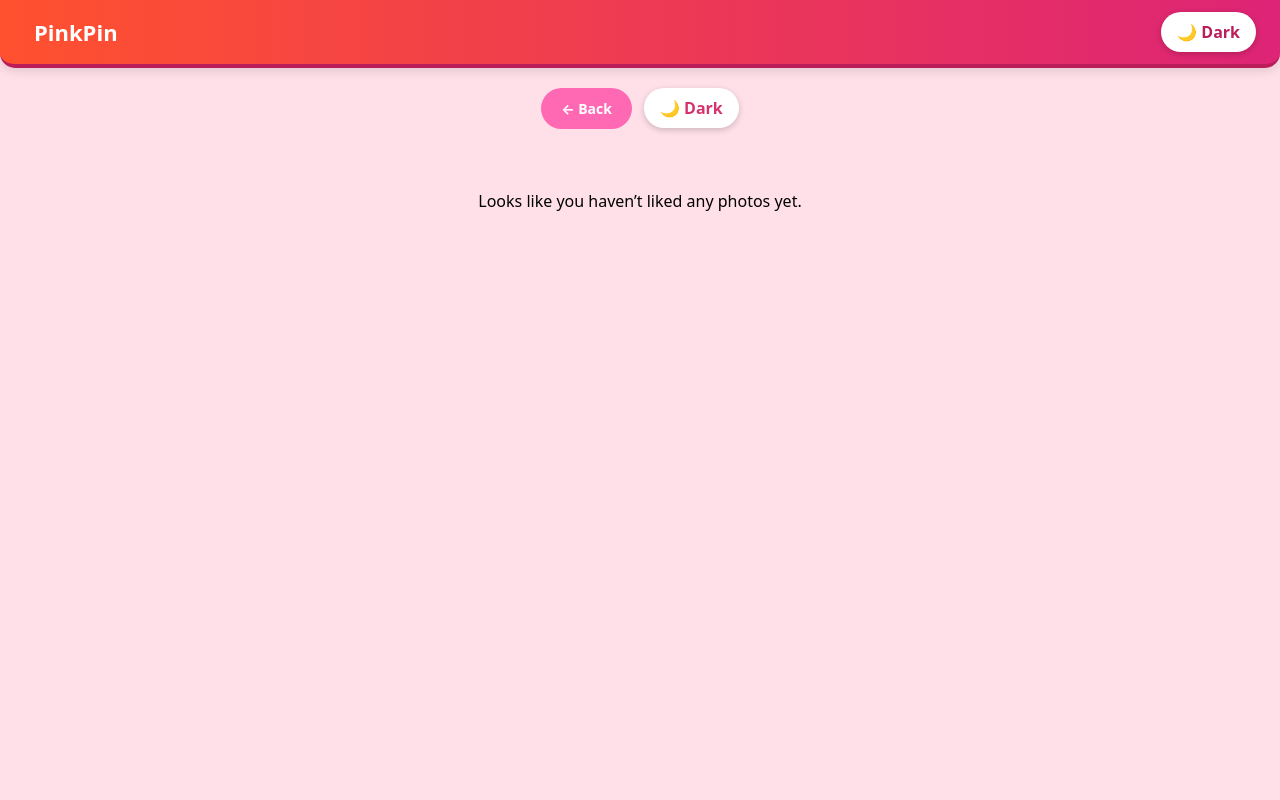
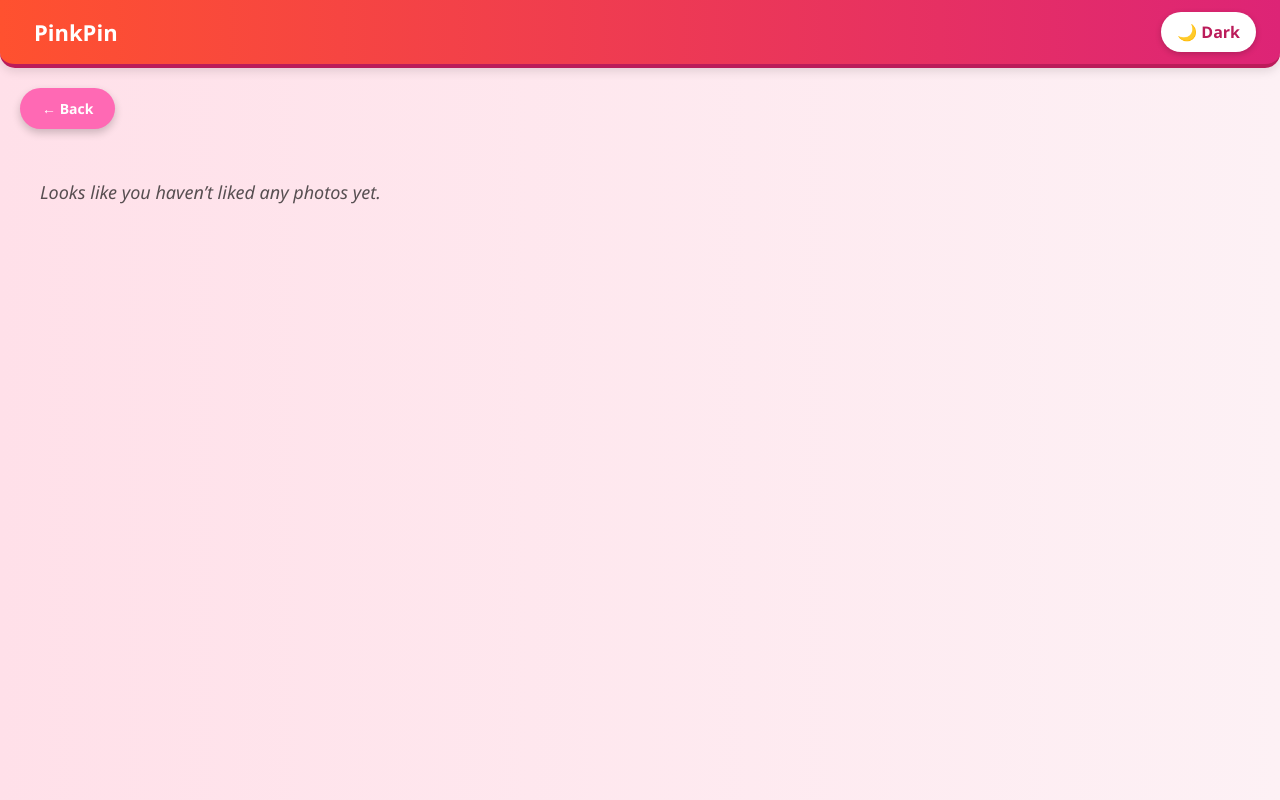
Before and after one commit to Trancute123/FER202_PhotoGallery, a React (Create React App) app: page /favorites in a window 1280 px wide. Built offline with nearby package versions, Linux system fonts and the light colour scheme.

Commit message:
fix css favorite

```diff
--- a/src/pages/FavoritesPage.jsx
+++ b/src/pages/FavoritesPage.jsx
@@ -1,9 +1,8 @@
 import React from "react";
 import { useSelector, useDispatch } from "react-redux";
 import { useNavigate } from "react-router-dom";
-import Gallery from "../components/Gallery";
+import { toggleTheme } from "../redux/slices/themeSlice";
 import Header from "../components/layout/Header";
-import { toggleTheme } from "../redux/slices/themeSlice";
 
 export default function FavoritesPage() {
   const favorites = useSelector((state) => state.favorite);
@@ -11,13 +10,26 @@ export default function FavoritesPage() {
   const dispatch = useDispatch();
   const navigate = useNavigate();
 
-  const backgroundColor = theme === "light" ? "#ffe0e9" : "#1a1a1a";
-  const textColor = theme === "light" ? "#000" : "#fff";
+  const backgroundColor =
+    theme === "light"
+      ? "linear-gradient(to right, #ffe0e9, #fdf1f5)"
+      : "linear-gradient(to right, #121212, #1e1e1e)";
+  const textColor = theme === "light" ? "#111" : "#f9f9f9";
 
   return (
-    <div style={{ backgroundColor, color: textColor, minHeight: "100vh" }}>
+    <div
+      style={{
+        background: backgroundColor,
+        color: textColor,
+        minHeight: "100vh",
+        transition: "all 0.5s ease",
+        fontFamily: "'Segoe UI', sans-serif",
+      }}
+    >
       <Header />
-      <div style={{ padding: "20px", textAlign: "center" }}>
+
+      {/* Navigation buttons */}
+      <div style={{ padding: "20px", textAlign: "left" }}>
         <button
           onClick={() => navigate("/gallery")}
           style={{
@@ -25,39 +37,117 @@ export default function FavoritesPage() {
             color: "#fff",
             border: "none",
             borderRadius: "999px",
-            padding: "10px 20px",
+            padding: "10px 22px",
             fontWeight: "bold",
             fontSize: "14px",
             cursor: "pointer",
-            marginBottom: "20px",
+            marginRight: "12px",
+            boxShadow: "0 4px 8px rgba(0,0,0,0.2)",
+            transition: "transform 0.2s ease",
           }}
+          onMouseOver={(e) => (e.target.style.transform = "scale(1.05)")}
+          onMouseOut={(e) => (e.target.style.transform = "scale(1)")}
         >
           ← Back
         </button>
-        <button
-          onClick={() => dispatch(toggleTheme())}
+
+
+      </div>
+
+      {/* No favorites message */}
+      {favorites.length === 0 ? (
+        <p
           style={{
-            marginLeft: "12px",
-            padding: "8px 16px",
-            borderRadius: "999px",
-            border: "none",
-            backgroundColor: "#fff",
-            color: "#d6336c",
-            fontWeight: "bold",
-            cursor: "pointer",
-            boxShadow: "0 2px 6px rgba(0,0,0,0.2)",
+            padding: "30px 40px",
+            fontSize: "18px",
+            opacity: 0.7,
+            fontStyle: "italic",
           }}
         >
-          {theme === "light" ? "🌙 Dark" : "☀️ Light"}
-        </button>
-      </div>
-
-      {favorites.length === 0 ? (
-        <p style={{ padding: "20px", textAlign: "center" }}>
           Looks like you haven’t liked any photos yet.
         </p>
       ) : (
-        <Gallery images={favorites} />
+        <div
+          style={{
+            display: "flex",
+            flexWrap: "wrap",
+            justifyContent: "flex-start",
+            gap: "20px",
+            padding: "20px 40px",
+          }}
+        >
+          {favorites.map((img, index) => (
+            <div
+              key={index}
+              style={{
+                width: "240px",
+                borderRadius: "16px",
+                overflow: "hidden",
+                backgroundColor: theme === "light" ? "#fff" : "#2a2a2a",
+                boxShadow: "0 4px 10px rgba(0,0,0,0.1)",
+                transition: "transform 0.3s, box-shadow 0.3s",
+                cursor: "pointer",
+              }}
+              onMouseEnter={(e) => {
+                e.currentTarget.style.transform = "scale(1.05)";
+                e.currentTarget.style.boxShadow =
+                  "0 8px 24px rgba(0,0,0,0.25)";
+              }}
+              onMouseLeave={(e) => {
+                e.currentTarget.style.transform = "scale(1)";
+                e.currentTarget.style.boxShadow =
+                  "0 4px 10px rgba(0,0,0,0.1)";
+              }}
+            >
+              <img
+                src={img.url}
+                alt={img.name}
+                style={{
+                  width: "100%",
+                  height: "180px",
+                  objectFit: "cover",
+                  display: "block",
+                }}
+              />
+              <div
+                style={{
+                  padding: "10px",
+                  fontWeight: "bold",
+                  textAlign: "center",
+                  color: theme === "light" ? "#333" : "#fff",
+                }}
+              >
+                {img.name}
+              </div>
+              <div style={{ padding: "10px", textAlign: "center" }}>
+                <a
+                  href={img.url}
+                  download
+                  style={{
+                    backgroundColor: "#ff69b4",
+                    color: "#fff",
+                    padding: "6px 16px",
+                    borderRadius: "20px",
+                    textDecoration: "none",
+                    fontSize: "13px",
+                    fontWeight: "bold",
+                    boxShadow: "0 2px 6px rgba(0,0,0,0.15)",
+                    transition: "background 0.3s",
+                    display: "inline-block",
+                  }}
+                  onMouseOver={(e) =>
+                    (e.target.style.backgroundColor = "#e055a5")
+                  }
+                  onMouseOut={(e) =>
+                    (e.target.style.backgroundColor = "#ff69b4")
+                  }
+                >
+                  ⬇ Download
+                </a>
+              </div>
+            </div>
+          ))}
+        </div>
       )}
     </div>
   );
```
